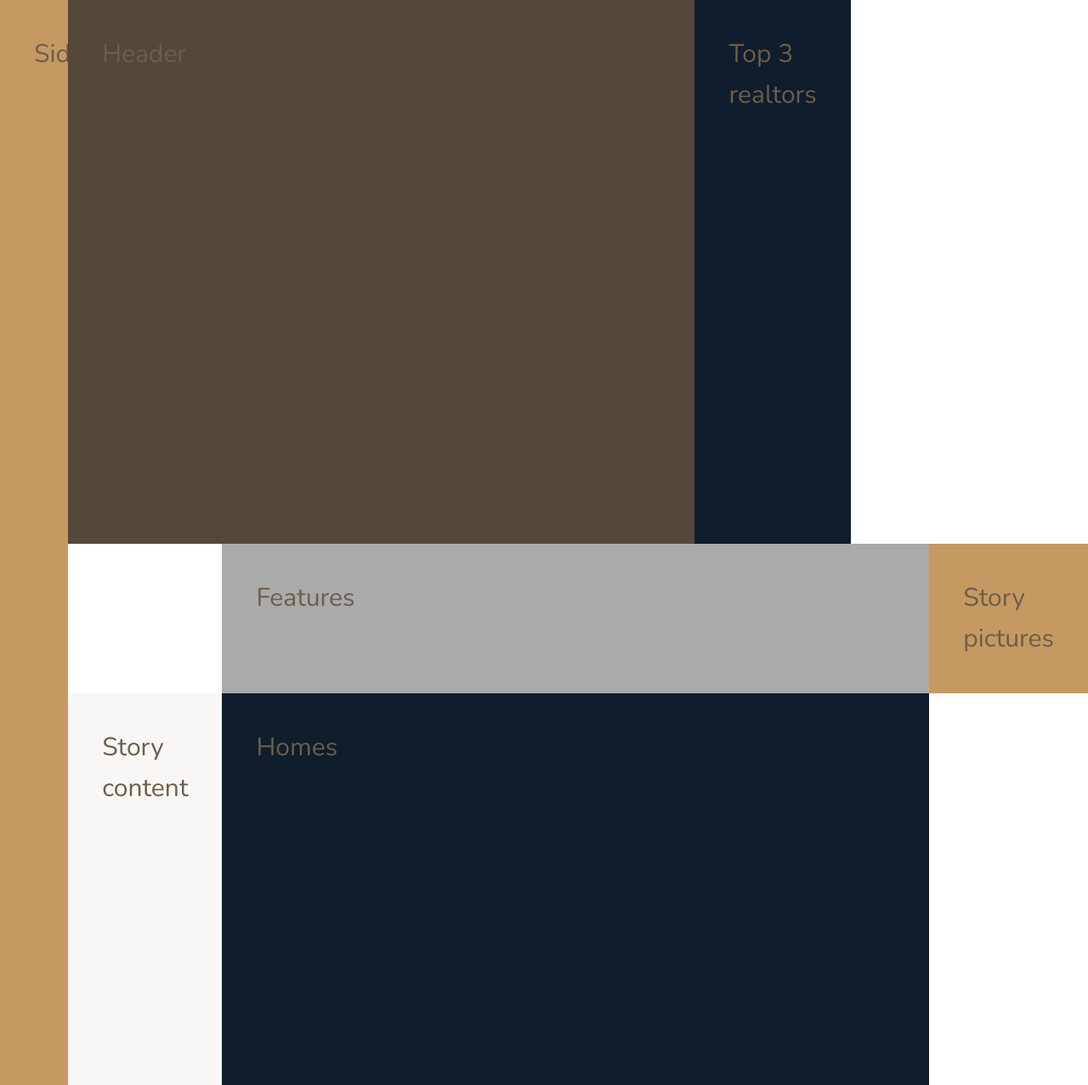
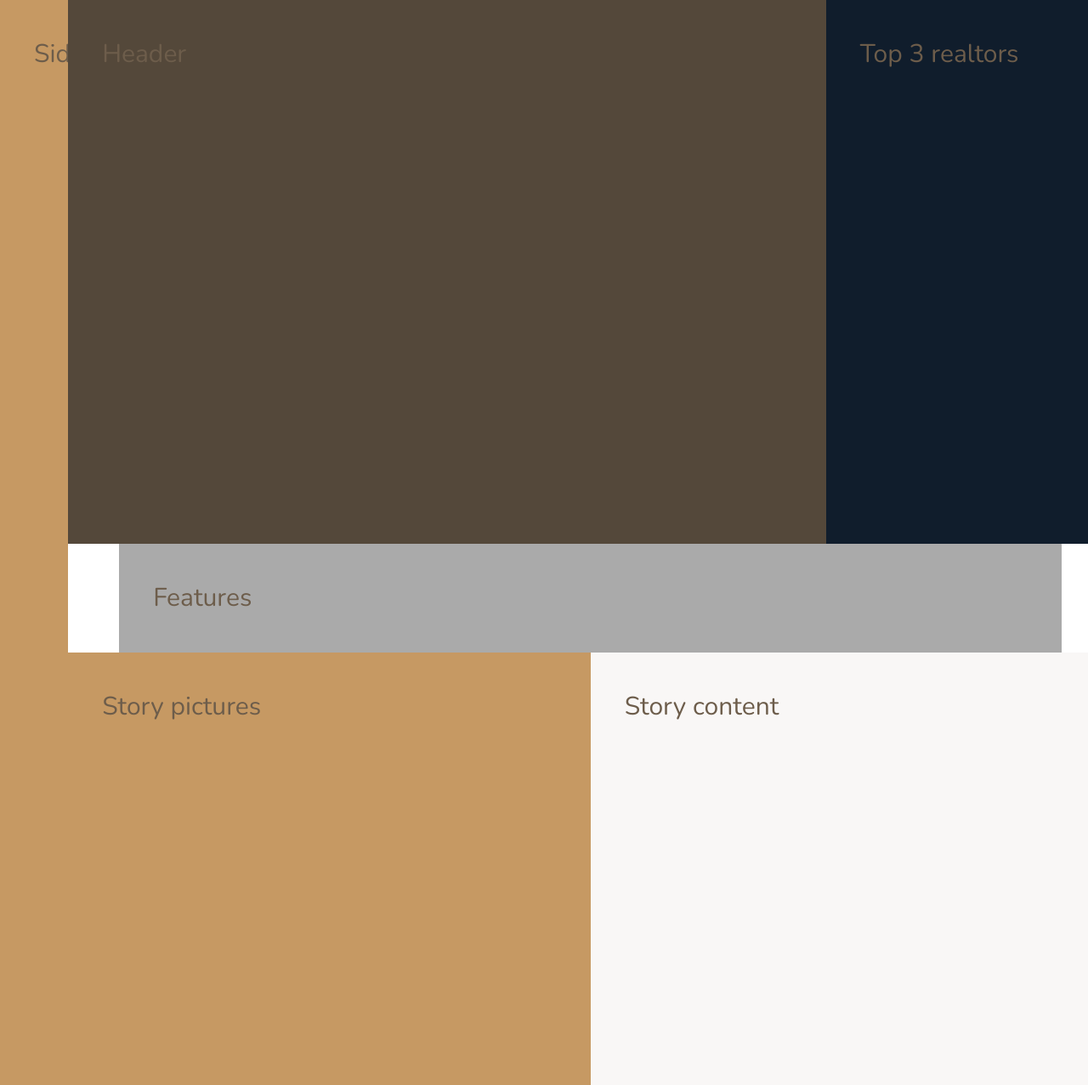
Before and after one commit to elvenvdk/vdk_nexter, a website: page index.html in a window 1280 px wide. Shown: the top 1277 px of the page at 85% size. Drawn offline with nearby package versions, Linux system fonts and the light colour scheme.

Commit message:
Add css col grid

```diff
--- a/sass/_base.scss
+++ b/sass/_base.scss
@@ -38,7 +38,7 @@ body {
 .container {
   display: grid;
   grid-template-rows: 80vh min-content 40vw repeat(3, min-content);
-  grid-template-columns: [sidebar-start] 8rem [sidebar-end full-start]1fr
+  grid-template-columns: [sidebar-start] 8rem [sidebar-end full-start] minmax(6rem, 1fr)
   [center-start] repeat(8, [col-start] minmax(min-content, 14rem) [col-end])
   [center-end] 1fr [full-end];
 
--- a/sass/_realtors.scss
+++ b/sass/_realtors.scss
@@ -1,3 +1,4 @@
 .realtors {
   background-color: $color-secondary;
+  grid-column: col-start 7 / full-end;
 }
--- a/sass/_story.scss
+++ b/sass/_story.scss
@@ -2,9 +2,11 @@
 
   &__pictures {
     background-color: $color-primary;
+    grid-column: full-start / col-end 4;
   }
 
   &__content {
     background-color: $color-grey-light-1;
+    grid-column: col-start 5 / full-end;
   }
 }
```
Also changed, not shown: css/style.css.
